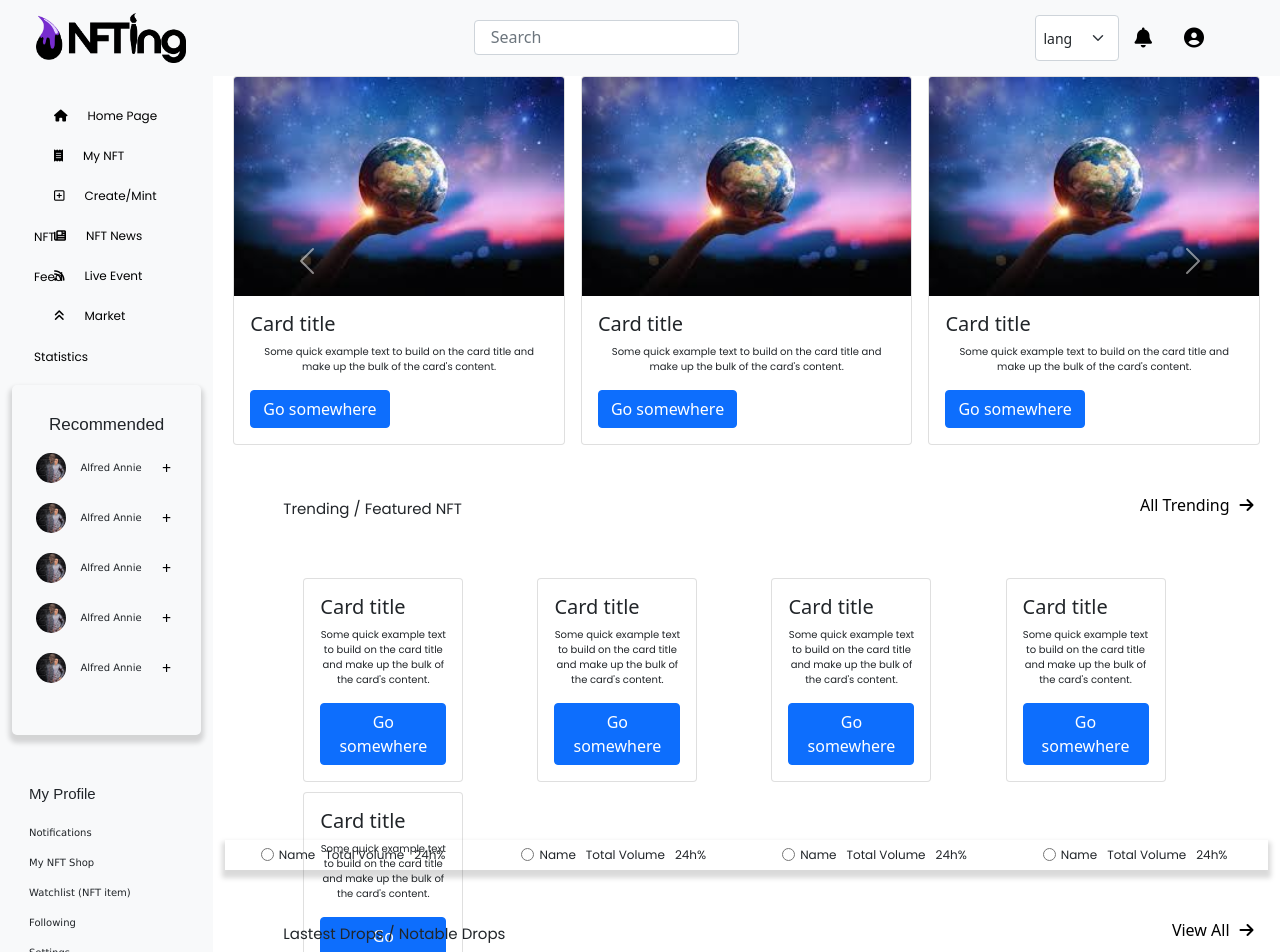
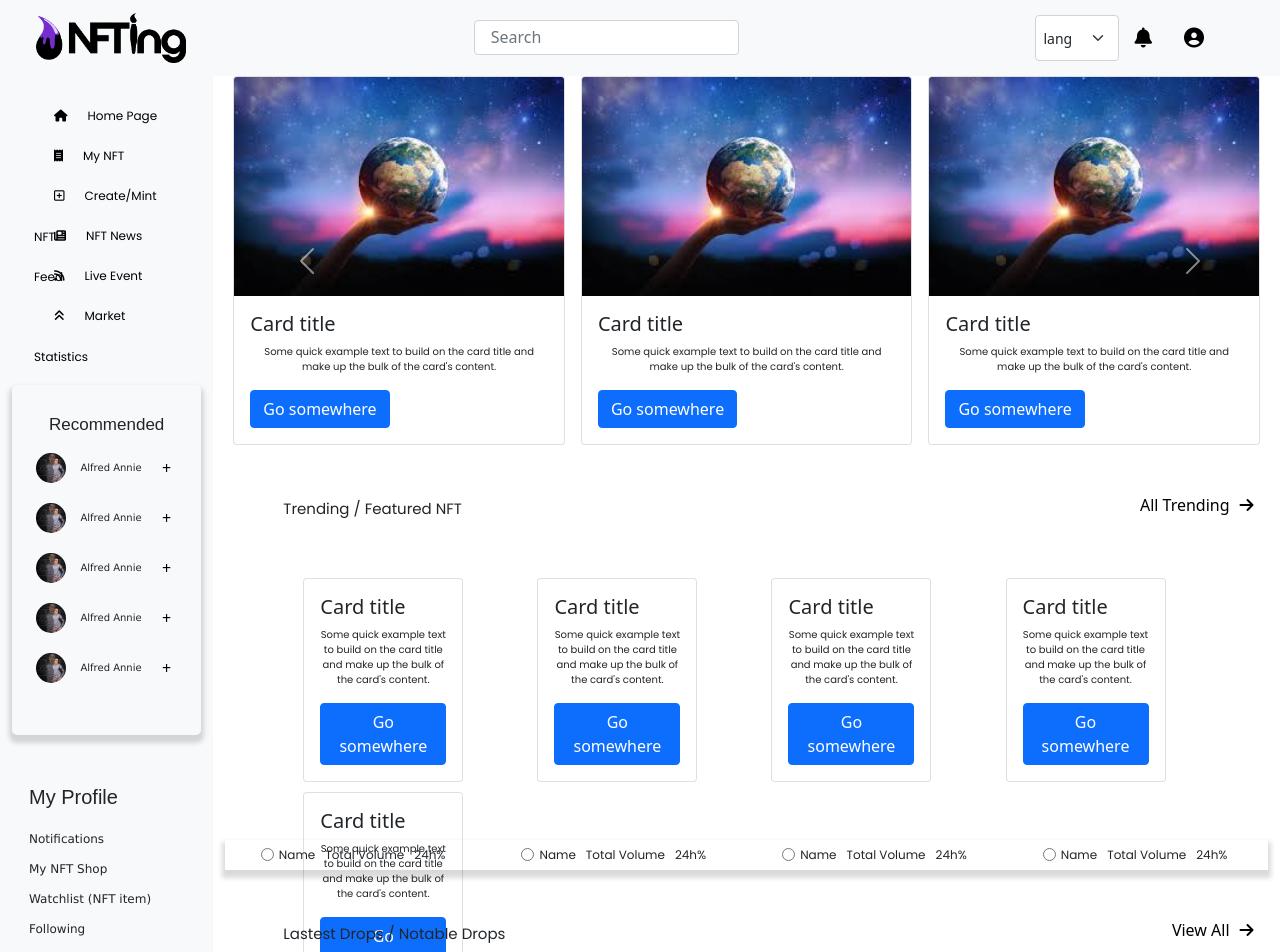
Before and after one commit to ahLfyreD/Nfting-react, a React (Create React App) app: page / in a window 1280 px wide. Shown: the top 952 px of the page. Built offline with nearby package versions, Linux system fonts and the light colour scheme.

Commit message:
resize the font

```diff
--- a/src/components/home/profile/Profile.css
+++ b/src/components/home/profile/Profile.css
@@ -7,9 +7,9 @@
     flex-direction: column;
   }
   .Profile h1{
-    font-size: 15px;
+    font-size: 20px;
     font-family: Arial, Helvetica, sans-serif;
-    font-weight: 50;
+    font-weight: 70;
     margin-left: 17px;
     margin-top: 20px;
     margin-bottom: 20px;
@@ -26,7 +26,7 @@
     margin: 10px;
     font-family: Verdana, Geneva, Tahoma, sans-serif;
     font-weight: 50;
-    font-size: 10px;
+    font-size: 12px;
     width: 100%;
     margin-left: -15px;
     line-height: 20px;
```
